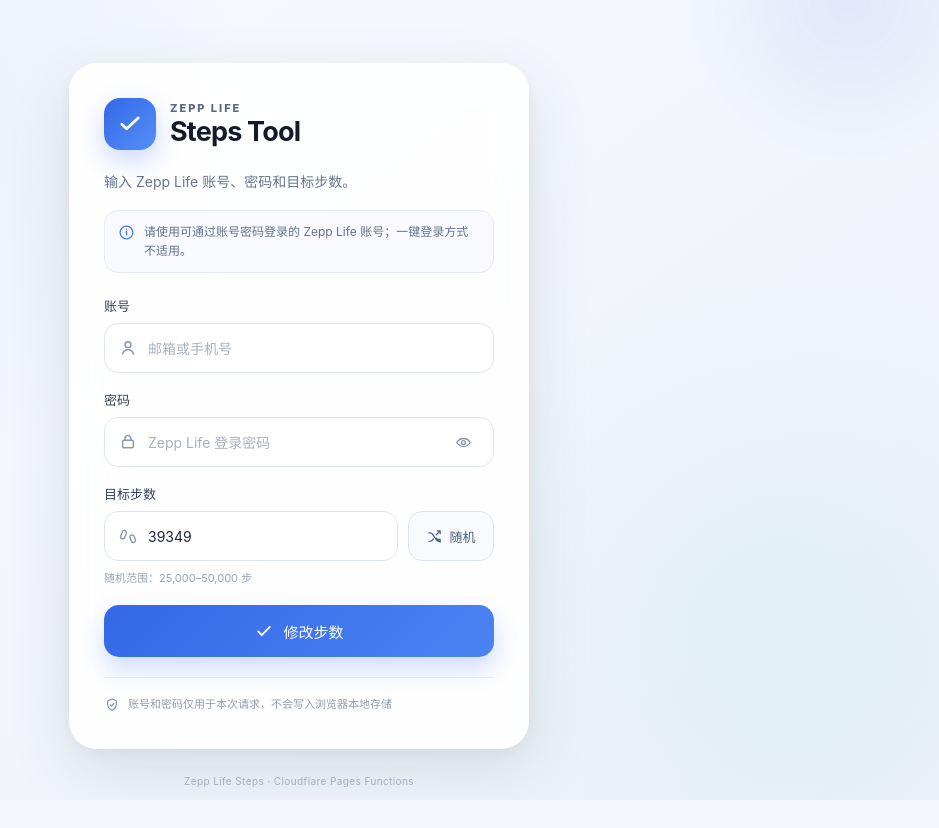
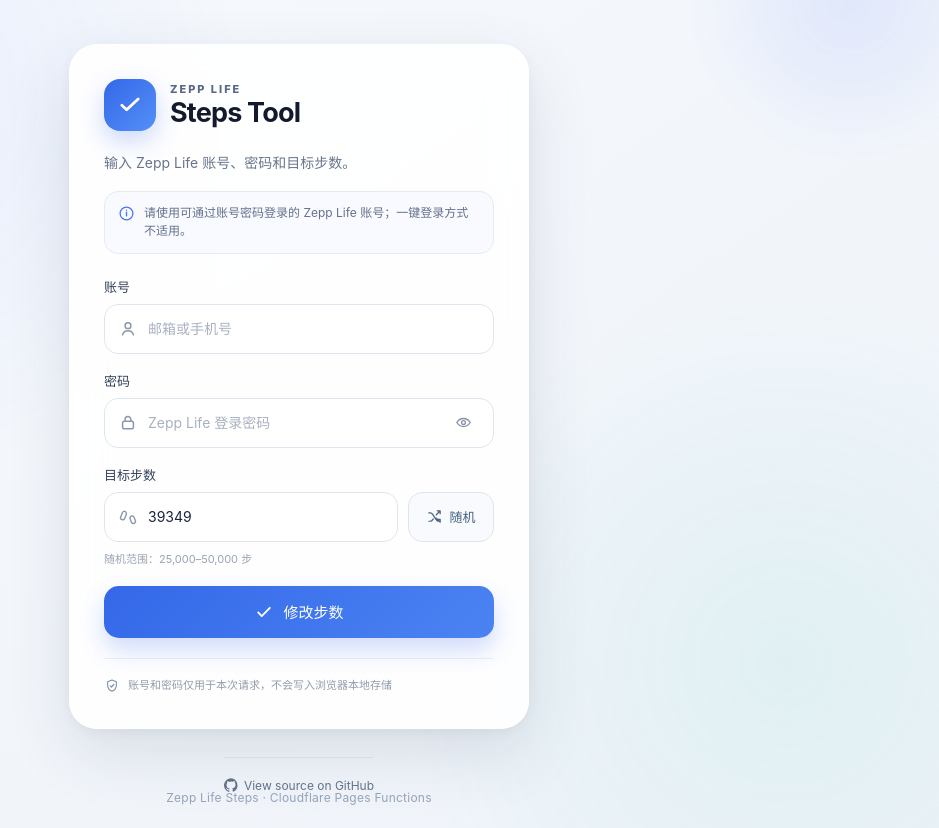
Before and after one commit to DannyWongIsAvailable/Xiaomi-Steps-web, a Vue app: page / in a window 1280 px wide. Shown: the whole page, without its empty margins (341-1280 px from the left). Before the commit the page ends 800 px from the top, so only its background shows below. Built offline with nearby package versions, Linux system fonts and the light colour scheme.

Commit message:
improve footer github link style

```diff
--- a/src/components/StepsTool.vue
+++ b/src/components/StepsTool.vue
@@ -238,6 +238,57 @@
       </div>
     </section>
 
-    <p class="footer-text">Zepp Life Steps · Cloudflare Pages Functions</p>
+    <footer class="site-footer">
+      <p class="footer-text">Zepp Life Steps · Cloudflare Pages Functions</p>
+
+      <a
+        class="repo-link"
+        href="https://github.com/DannyWongIsAvailable/Xiaomi-Steps-web.git"
+        target="_blank"
+        rel="noopener noreferrer"
+        aria-label="Open Xiaomi Steps web GitHub repository"
+      >
+        <svg viewBox="0 0 24 24" fill="currentColor" aria-hidden="true">
+          <path d="M12 .5a12 12 0 0 0-3.79 23.39c.6.11.82-.26.82-.58v-2.23c-3.34.73-4.04-1.41-4.04-1.41-.55-1.39-1.33-1.76-1.33-1.76-1.09-.75.08-.74.08-.74 1.2.09 1.84 1.23 1.84 1.23 1.07 1.83 2.8 1.3 3.48.99.11-.77.42-1.3.76-1.6-2.67-.3-5.47-1.34-5.47-5.95 0-1.31.47-2.38 1.23-3.22-.12-.3-.53-1.53.12-3.18 0 0 1-.32 3.3 1.23A11.4 11.4 0 0 1 12 5.84c1.02 0 2.04.14 3 .42 2.29-1.55 3.29-1.23 3.29-1.23.65 1.65.24 2.88.12 3.18.77.84 1.23 1.91 1.23 3.22 0 4.62-2.81 5.64-5.49 5.94.43.37.82 1.1.82 2.22v3.29c0 .32.22.69.83.58A12 12 0 0 0 12 .5Z"/>
+        </svg>
+        <span>View source on GitHub</span>
+      </a>
+    </footer>
   </main>
 </template>
+
+
+<style scoped>
+.site-footer {
+  margin-top: 28px;
+  padding-top: 18px;
+  border-top: 1px solid rgba(148, 163, 184, 0.18);
+  text-align: center;
+}
+
+.footer-text {
+  margin: 0 0 10px;
+  color: #94a3b8;
+  font-size: 12px;
+  letter-spacing: .02em;
+}
+
+.repo-link {
+  display: inline-flex;
+  align-items: center;
+  gap: 6px;
+  color: #64748b;
+  font-size: 12px;
+  text-decoration: none;
+  transition: color .2s ease;
+}
+
+.repo-link svg {
+  width: 14px;
+  height: 14px;
+}
+
+.repo-link:hover {
+  color: #2563eb;
+}
+</style>
```
Also changed, not shown: src/components/HelloWorld.vue (deleted, +0 -95 lines).
